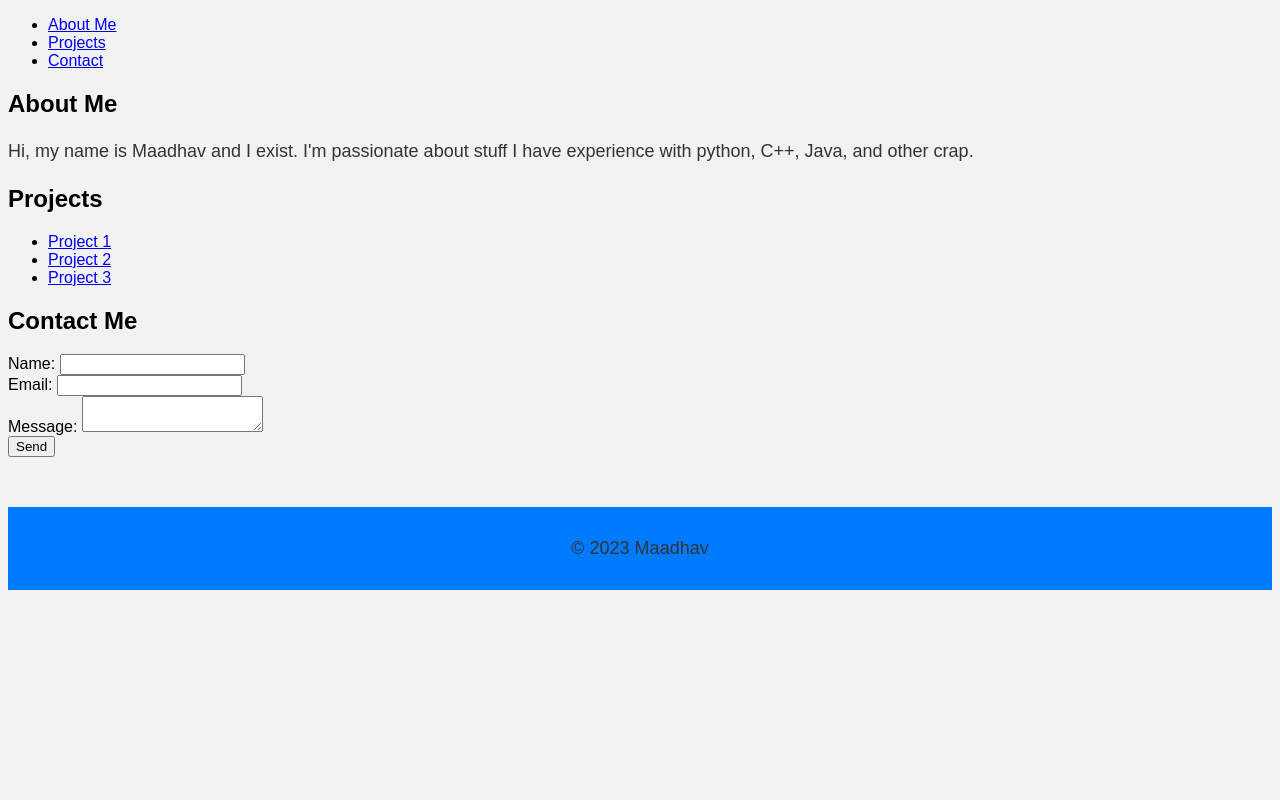
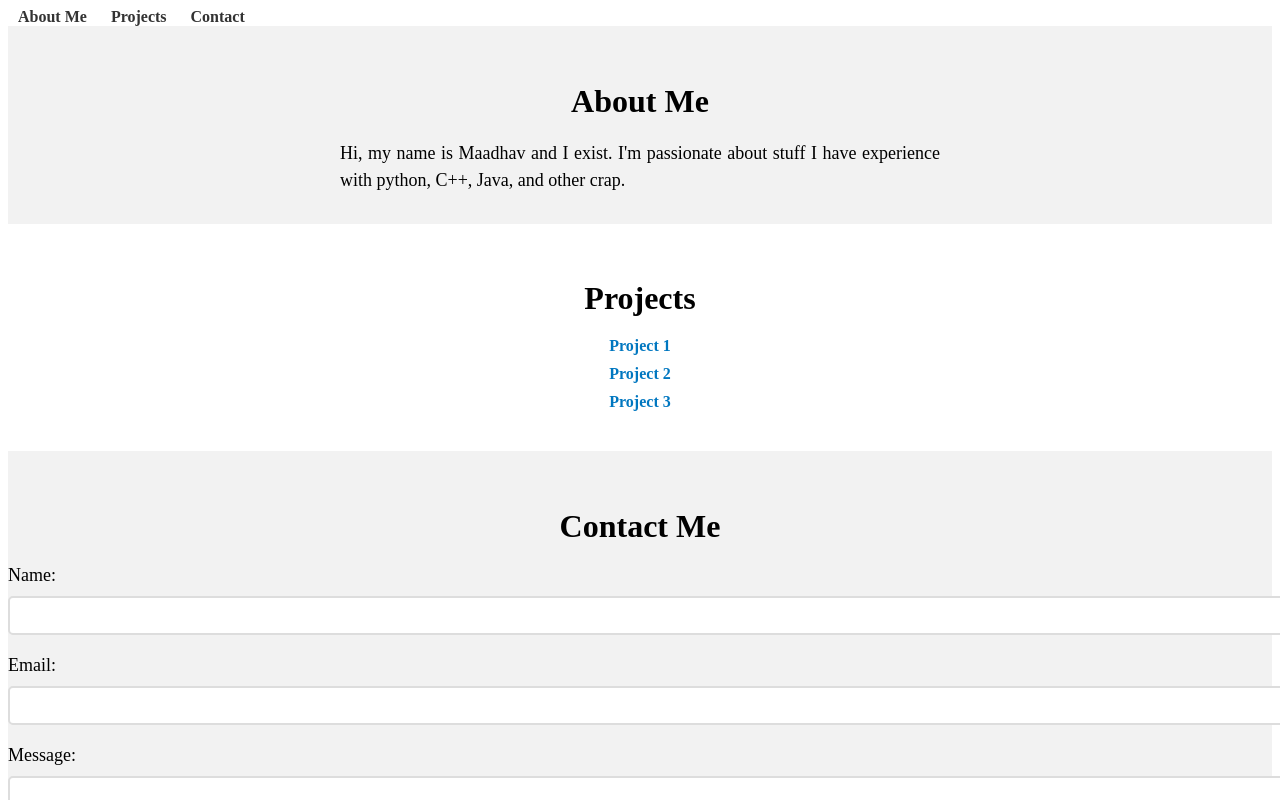
Before and after one commit to MaadhavD/MaadhavD.github.io, a plain HTML site: page index.html in a window 1280 px wide. Shown: the top 800 px of the page. Drawn offline with Linux system fonts and the light colour scheme.

Commit message:
Update styles.css

```diff
--- a/styles.css
+++ b/styles.css
@@ -1,57 +1,218 @@
-body {
-  background-color: #f2f2f2;
-  font-family: Arial, sans-serif;
+/* Style for the header navigation */
+nav ul {
+  list-style: none;
+  margin: 0;
+  padding: 0;
 }
 
-h1 {
-  color: #007bff;
-  text-align: center;
-  font-size: 36px;
+nav li {
+  display: inline-block;
+  margin: 0 10px;
 }
 
-p {
+nav a {
   color: #333;
+  text-decoration: none;
+  font-weight: bold;
+}
+
+nav a:hover {
+  color: #0077c0;
+}
+
+/* Style for the about section */
+#about {
+  padding: 30px 0;
+  background-color: #f2f2f2;
+}
+
+#about h2 {
+  font-size: 32px;
+  text-align: center;
+  margin-bottom: 20px;
+}
+
+#about p {
   font-size: 18px;
   line-height: 1.5;
+  margin: 0 auto;
+  max-width: 600px;
+  text-align: justify;
 }
 
-a:hover {
-  color: #007bff;
-  text-decoration: none;
+/* Style for the projects section */
+#projects {
+  padding: 30px 0;
+  background-color: #fff;
 }
 
-footer {
-  background-color: #007bff;
-  color: #fff;
+#projects h2 {
+  font-size: 32px;
   text-align: center;
-  padding: 10px;
-  margin-top: 50px;
+  margin-bottom: 20px;
 }
 
-h1 {
-  animation: fade-in 2s ease-out;
+#projects ul {
+  list-style: none;
+  margin: 0;
+  padding: 0;
+  text-align: center;
 }
 
-@keyframes fade-in {
-  from {
-    opacity: 0;
-  }
-  to {
-    opacity: 1;
-  }
+#projects li {
+  margin-bottom: 10px;
 }
 
-footer {
-  animation: slide-up 2s ease-out;
+#projects a {
+  color: #0077c0;
+  text-decoration: none;
+  font-weight: bold;
 }
 
-@keyframes slide-up {
-  from {
-    transform: translateY(50px);
-    opacity: 0;
-  }
-  to {
-    transform: translateY(0);
-    opacity: 1;
-  }
+#projects a:hover {
+  text-decoration: underline;
 }
+
+/* Style for the contact section */
+#contact {
+  padding: 30px 0;
+  background-color: #f2f2f2;
+}
+
+#contact h2 {
+  font-size: 32px;
+  text-align: center;
+  margin-bottom: 20px;
+}
+
+form label {
+  display: block;
+  font-size: 18px;
+  margin-bottom: 10px;
+}
+
+form input[type="text"],
+form input[type="email"],
+form textarea {
+  width: 100%;
+  padding: 10px;
+  margin-bottom: 20px;
+  border: 2px solid #ddd;
+  border-radius: 5px;
+}
+
+form textarea {
+  height: 150px;
+}
+/* Style for the header navigation */
+nav ul {
+  list-style: none;
+  margin: 0;
+  padding: 0;
+}
+
+nav li {
+  display: inline-block;
+  margin: 0 10px;
+}
+
+nav a {
+  color: #333;
+  text-decoration: none;
+  font-weight: bold;
+}
+
+nav a:hover {
+  color: #0077c0;
+}
+
+/* Style for the about section */
+#about {
+  padding: 30px 0;
+  background-color: #f2f2f2;
+}
+
+#about h2 {
+  font-size: 32px;
+  text-align: center;
+  margin-bottom: 20px;
+}
+
+#about p {
+  font-size: 18px;
+  line-height: 1.5;
+  margin: 0 auto;
+  max-width: 600px;
+  text-align: justify;
+}
+
+/* Style for the projects section */
+#projects {
+  padding: 30px 0;
+  background-color: #fff;
+}
+
+#projects h2 {
+  font-size: 32px;
+  text-align: center;
+  margin-bottom: 20px;
+}
+
+#projects ul {
+  list-style: none;
+  margin: 0;
+  padding: 0;
+  text-align: center;
+}
+
+#projects li {
+  margin-bottom: 10px;
+}
+
+#projects a {
+  color: #0077c0;
+  text-decoration: none;
+  font-weight: bold;
+}
+
+#projects a:hover {
+  text-decoration: underline;
+}
+
+/* Style for the contact section */
+#contact {
+  padding: 30px 0;
+  background-color: #f2f2f2;
+}
+
+#contact h2 {
+  font-size: 32px;
+  text-align: center;
+  margin-bottom: 20px;
+}
+
+form label {
+  display: block;
+  font-size: 18px;
+  margin-bottom: 10px;
+}
+
+form input[type="text"],
+form input[type="email"],
+form textarea {
+  width: 100%;
+  padding: 10px;
+  margin-bottom: 20px;
+  border: 2px solid #ddd;
+  border-radius: 5px;
+}
+
+form textarea {
+  height: 150px;
+}
+
+form input[type="submit"] {
+  background-color: #0077c0;
+  color: #fff;
+
+}
```
